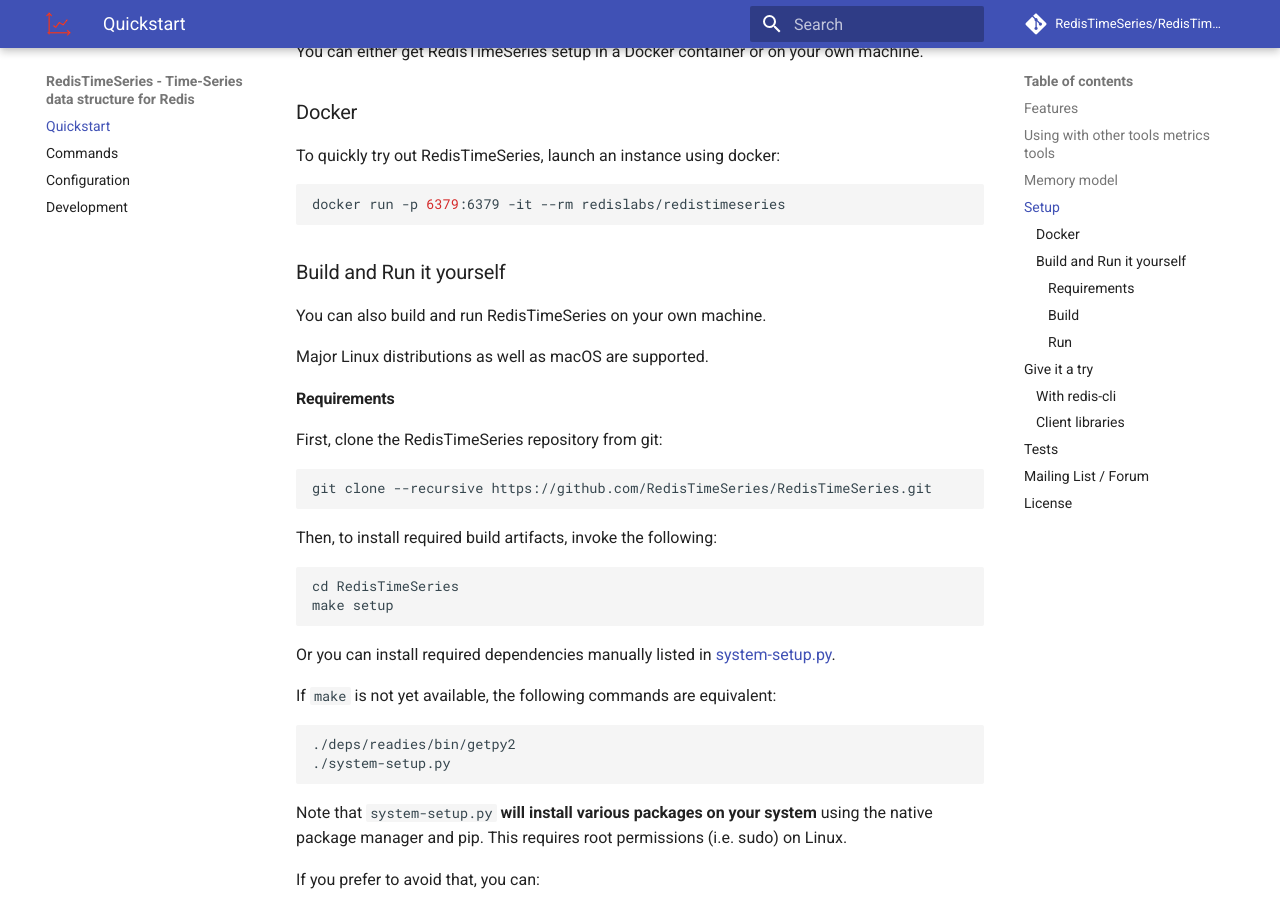
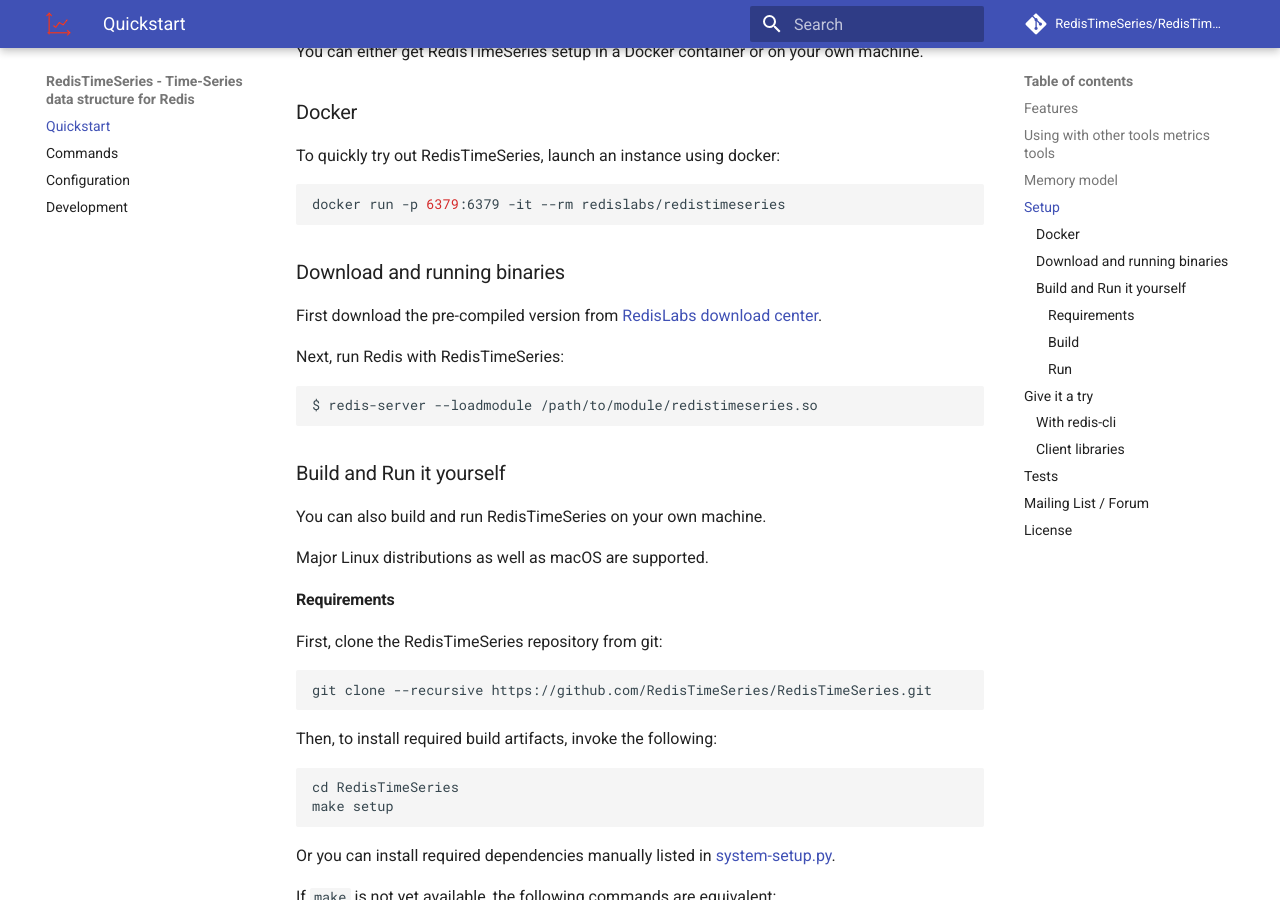
Before and after one commit to RedisTimeSeries/RedisTimeSeries, an MkDocs documentation site: the page built from docs/index.md, in a window 1280 px wide and 900 px high, scrolled down 1363 px. Built offline with MkDocs 1.6.1 and Material for MkDocs 9.7.7, drawn with Linux system fonts in a browser that asks for light colours; comment, search, counter and statistics services are not loaded; old or Windows-style settings are respelled for this version of MkDocs.

Commit message:
Update index.md

````diff
--- a/docs/index.md
+++ b/docs/index.md
@@ -40,6 +40,16 @@
 To quickly try out RedisTimeSeries, launch an instance using docker:
 ```sh
 docker run -p 6379:6379 -it --rm redislabs/redistimeseries
+```
+
+### Download and running binaries
+
+First download the pre-compiled version from [RedisLabs download center](https://redislabs.com/download-center/modules/).
+
+Next, run Redis with RedisTimeSeries:
+
+```
+$ redis-server --loadmodule /path/to/module/redistimeseries.so
 ```
 
 ### Build and Run it yourself
````
